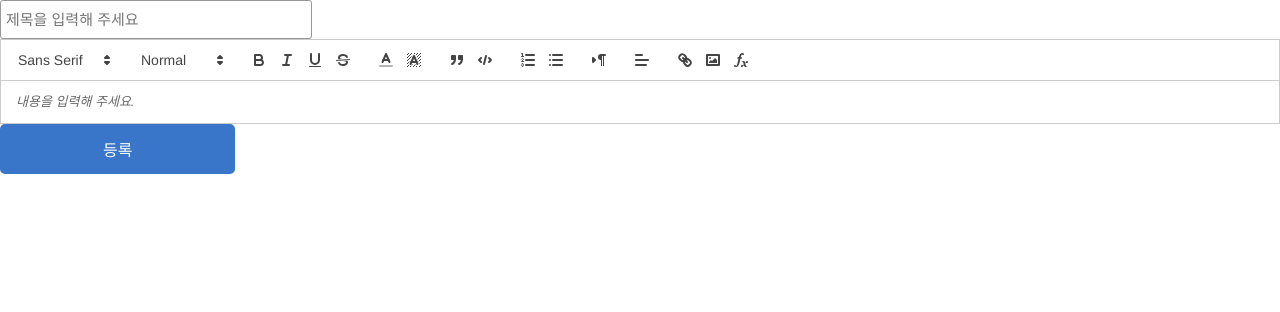
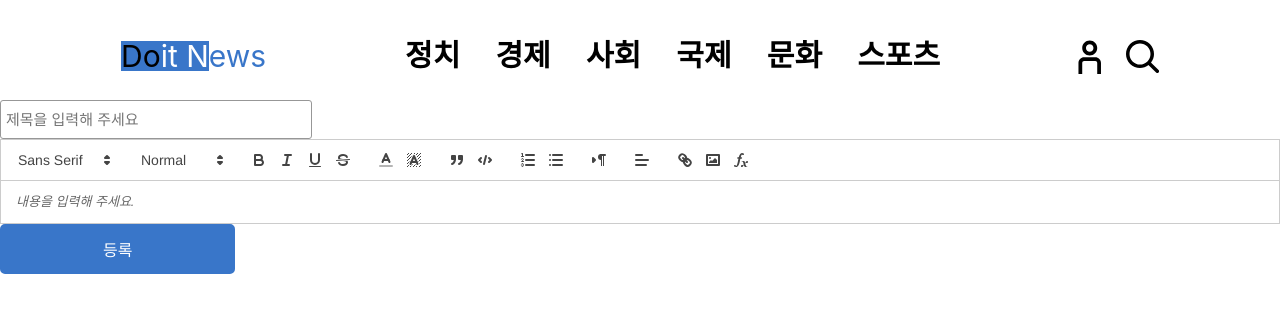
Before and after one commit to DINTeam/do-it-news-web-front, a Next.js app: page /writetestpage in a window 1280 px wide. Shown: the top 312 px of the page. Built offline with nearby package versions, Linux system fonts and the light colour scheme; sample sign-in values are in the browser's storage.

Commit message:
[Feature] write test page header 추가

```diff
--- a/pages/writetestpage/index.js
+++ b/pages/writetestpage/index.js
@@ -3,6 +3,7 @@ import Router from 'next/router';
 
 import withAuthentication from '../../components/withAuthentication';
 
+import Header from '../../components/header';
 import LoadingSpinner from '../../components/loadingSpinner';
 import Textfield from '../../components/textfield';
 import WysiwygEditor from '../../components/wysiwygEditor';
@@ -34,6 +35,7 @@ const WriteTestPage = () => {
 
   return (
     <>
+      <Header />
       {statePutNewsFetchLoading && <LoadingSpinner />}
       <form onSubmit={handleSubmit}>
         <Textfield
```
